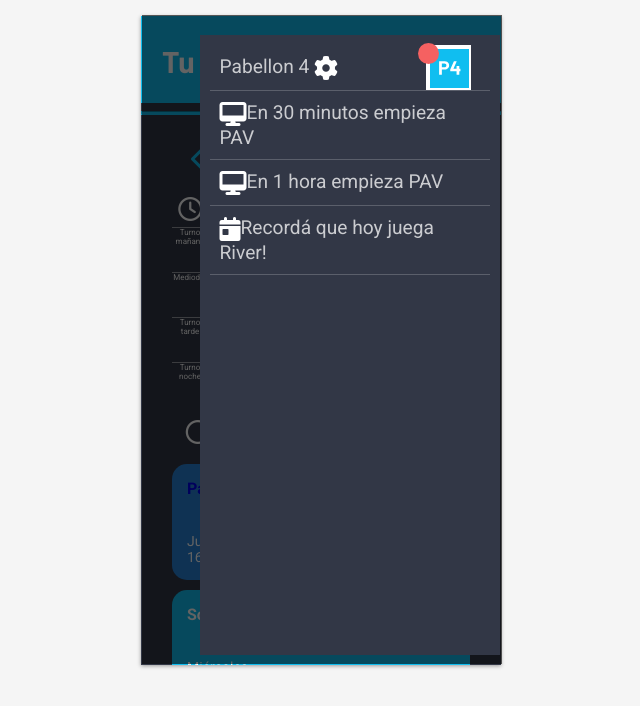
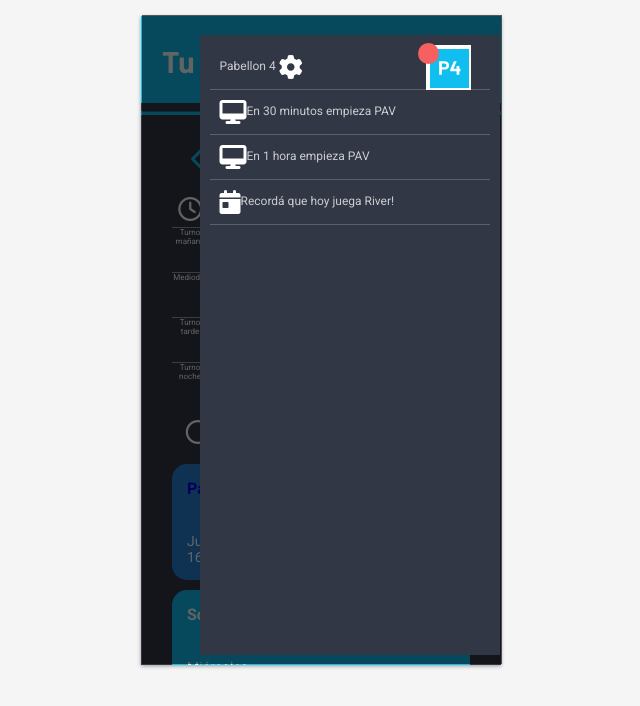
Before and after one commit to Marimariana/appP4, a plain HTML site: page calendar.html in a window 1280 px wide. Both pictures are taken after a click on the link 763 px from the left and 68 px from the top of the page. Shown: the whole page, without its empty margins (319-959 px from the left). Drawn offline with nearby package versions, Linux system fonts and the light colour scheme.

Commit message:
calendar y styling

```diff
--- a/styles/style.css
+++ b/styles/style.css
@@ -828,6 +828,7 @@ nav > ul {
   height: 600px;
   margin: 20px 0 0 58px;
   padding: 10px;
+  font-size: 12px;
 }
 
 nav > ul > li {
```
Also changed, not shown: calendar.html (+33 -0 lines), 1 other file.
